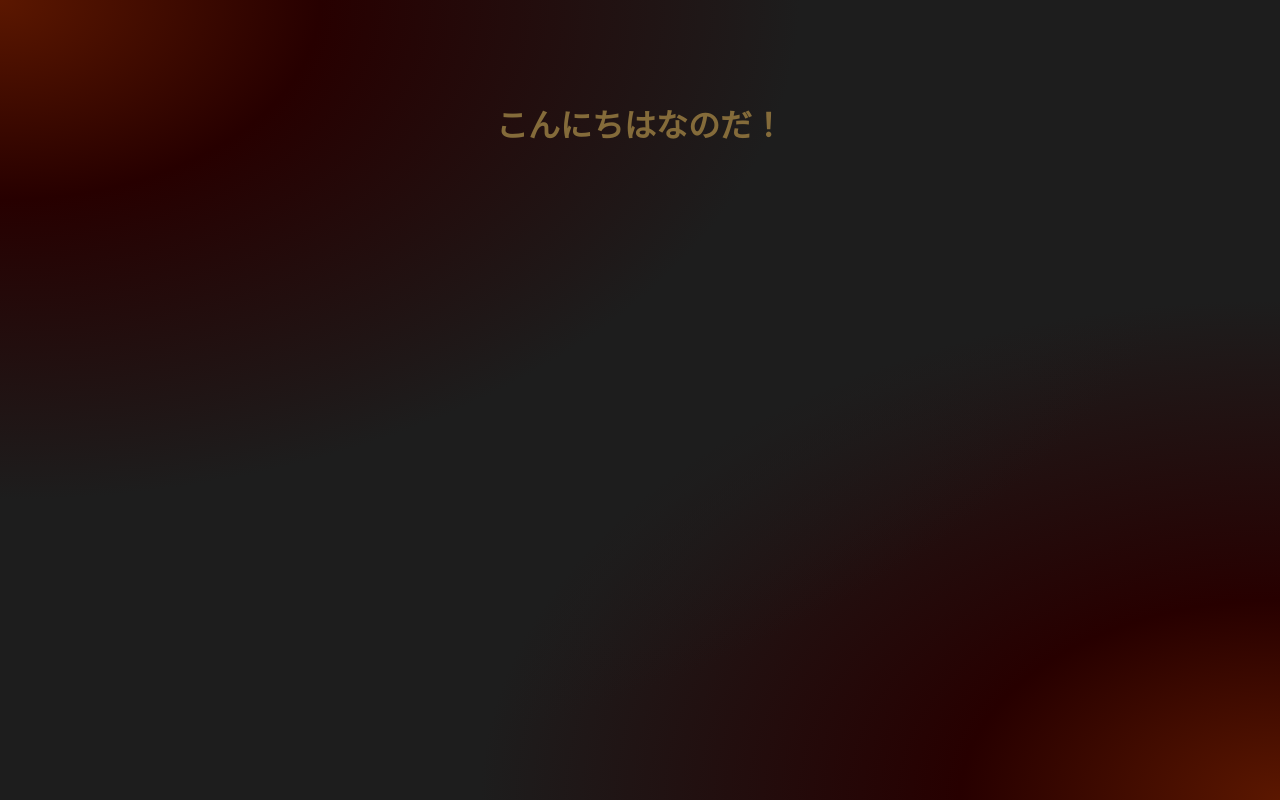
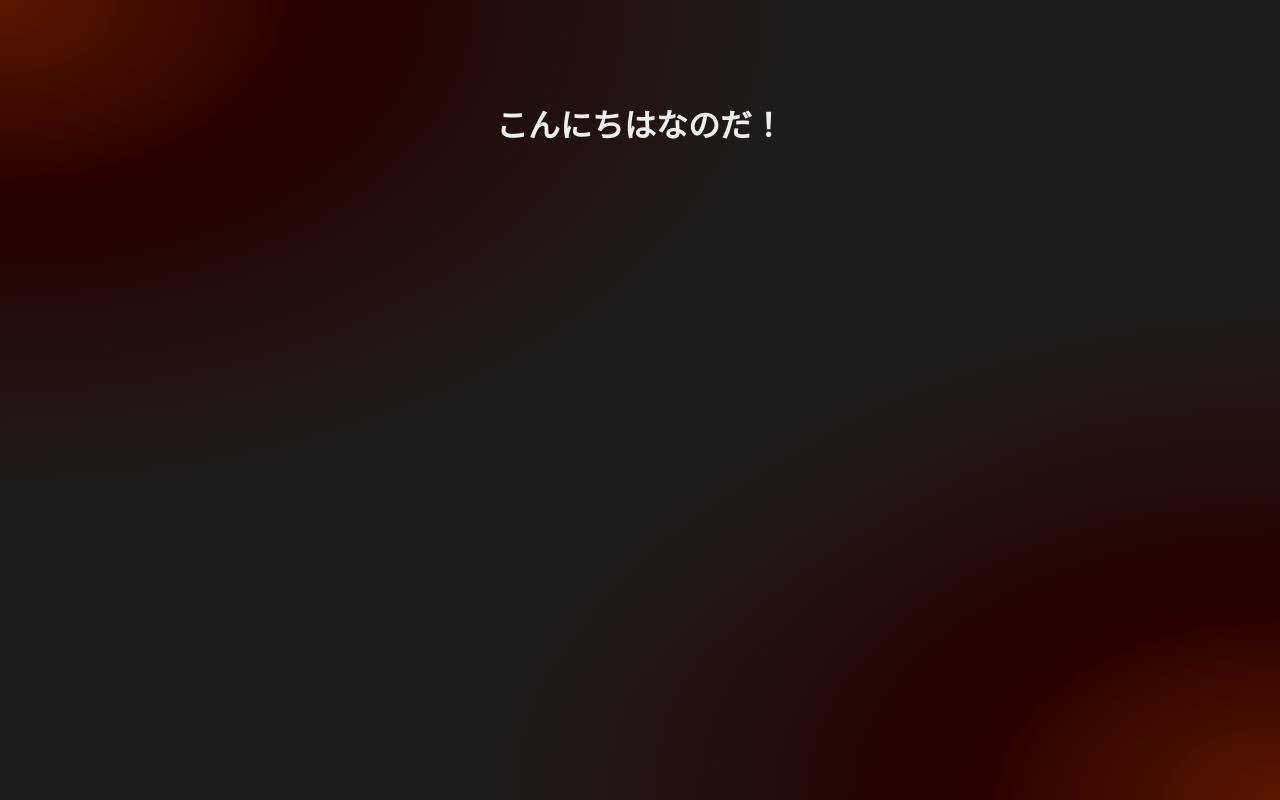
Before and after one commit to aridome222/Frontend-Tacktail, a Next.js app: page / in a window 1280 px wide. Built offline with nearby package versions, Linux system fonts and the light colour scheme.

Commit message:
update: 全体に対するデフォルトの文字色を白に変更

```diff
--- a/src/app/globals.css
+++ b/src/app/globals.css
@@ -15,7 +15,8 @@ body {
 }
 
 body {
-  color: var(--gold);
+  color: #eee;
+  /* color: var(--gold); */
   font-family: "Courier New", Courier, monospace;
   background: radial-gradient(
       ellipse farthest-side at 0 0,
```
